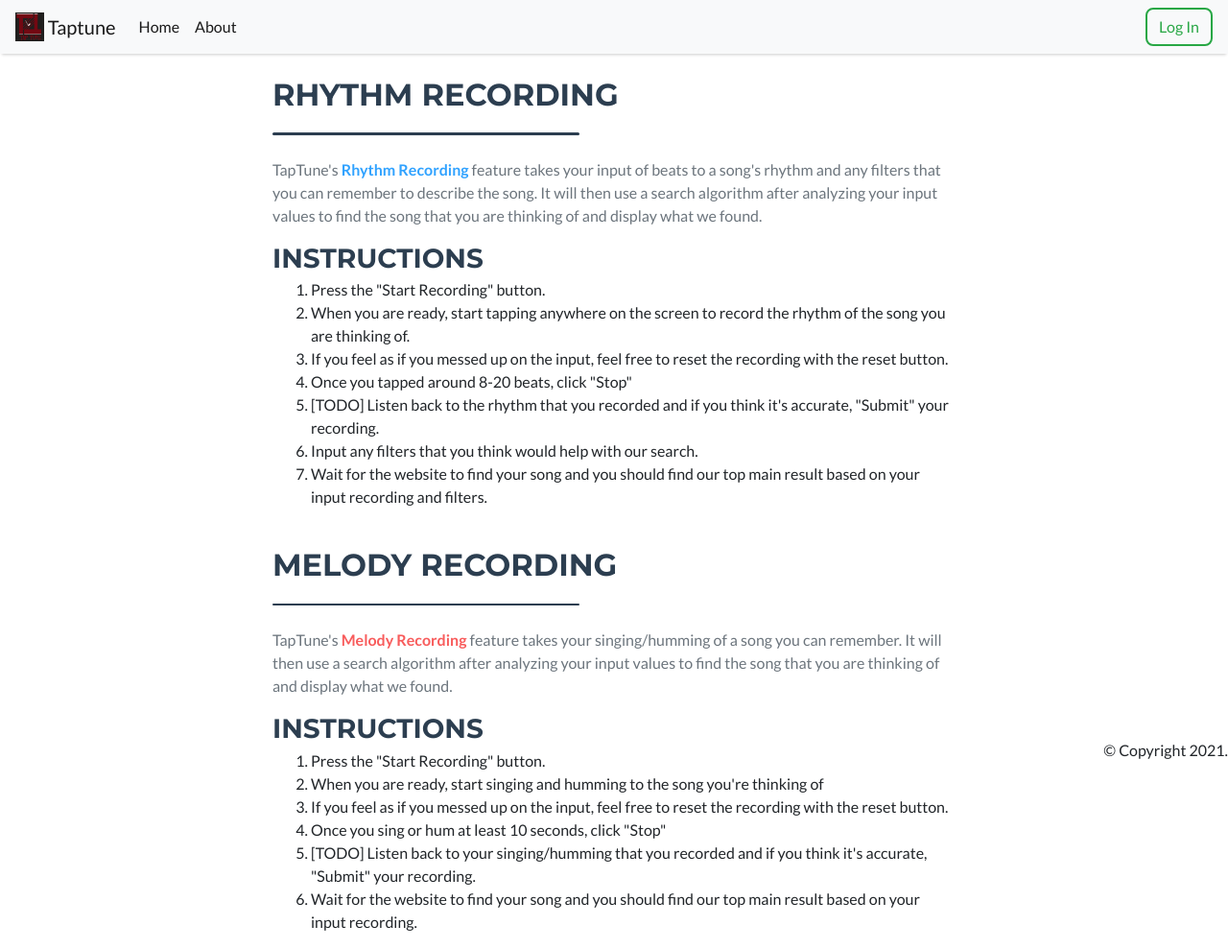
After one commit to Capstone-Projects-2021-Spring/project-tap-tune, a Flask app: page /about in a window 1280 px wide. The commit adds this page. Shown: the whole page at 96% size. Run offline with Flask 2, Linux system fonts and the light colour scheme; some libraries are stand-ins or nearby versions.

Commit message:
added basic about page, will update the design later

```diff
--- a/main.py
+++ b/main.py
@@ -53,6 +53,10 @@ def rhythm_page():
     user = User.current_user()
     return render_template('recordingRhythm.html', user=user)
 
+@app.route('/about', methods=['GET', 'POST'])
+def about_page():
+    user = User.current_user()
+    return render_template('about.html', user=user)
 
 @app.route('/recordingMelody', methods=['GET', 'POST'])
 def melody_page():
--- /dev/null
+++ b/templates/about.html
@@ -0,0 +1,57 @@
+{% extends "layout.html" %}
+{% block title %} - About{% endblock %}
+{% block content %}
+
+<div class="container">
+    <div class="row justify-content-center">
+        <div class="col-lg-8">
+            <!-- Portfolio Modal - Title-->
+            <h2 class="portfolio-modal-title text-secondary text-uppercase mb-0" id="portfolioModal1Label">Rhythm Recording</h2>
+            <!-- Icon Divider-->
+            <div class="divider-custom2">
+                <div class="divider-custom2-line"></div>
+            </div>
+            <!-- Portfolio Modal - Description-->
+            <p class="text-muted text-left"> TapTune's <a href="/recordingRhythm"><span style="color: #30a2ff; font-weight: bold;">Rhythm Recording </span></a>feature takes your input of beats to a song's rhythm and any filters that you can remember to describe the song.  It will then use a search algorithm after analyzing your input values to find the song that you are thinking of and display what we found.</p>
+            <!-- Portfolio Modal - Text-->
+            <h3 class="mb-1 text-secondary text-uppercase text-left">Instructions</h3>
+            <ol class="text-left" type="1">
+                <li>Press the "Start Recording" button.</li>
+                <li>When you are ready, start tapping anywhere on the screen to record the rhythm of the song you are thinking of.</li>
+                <li>If you feel as if you messed up on the input, feel free to reset the recording with the reset button.</li>
+                <li>Once you tapped around 8-20 beats, click "Stop" </li>
+                <li>[TODO] Listen back to the rhythm that you recorded and if you think it's accurate, "Submit" your recording.</li>
+                <li>Input any filters that you think would help with our search.</li>
+                <li>Wait for the website to find your song and you should find our top main result based on your input recording and filters.</li>
+            </ol>
+        </div>
+    </div>
+</div>
+
+
+<div class="container">
+    <div class="row justify-content-center">
+        <div class="col-lg-8">
+            <!-- Portfolio Modal - Title-->
+            <h2 class="portfolio-modal-title text-secondary text-uppercase mb-0" id="portfolioModal2Label">Melody Recording</h2>
+            <!-- Icon Divider-->
+            <div class="divider-custom2">
+                <div class="divider-custom2-line"></div>
+            </div>
+            <!-- Portfolio Modal - Description-->
+            <p class="text-muted text-left"> TapTune's <a href="/recordingMelody"><span style="color: #f85c5c; font-weight: bold;">Melody Recording </span></a>feature takes your singing/humming of a song you can remember.  It will then use a search algorithm after analyzing your input values to find the song that you are thinking of and display what we found.</p>
+            <!-- Portfolio Modal - Text-->
+            <h3 class="mb-1 text-secondary text-uppercase text-left">Instructions</h3>
+            <ol class="text-left" type="1">
+                <li>Press the "Start Recording" button.</li>
+                <li>When you are ready, start singing and humming to the song you're thinking of</li>
+                <li>If you feel as if you messed up on the input, feel free to reset the recording with the reset button.</li>
+                <li>Once you sing or hum at least 10 seconds, click "Stop" </li>
+                <li>[TODO] Listen back to your singing/humming that you recorded and if you think it's accurate, "Submit" your recording.</li>
+                <li>Wait for the website to find your song and you should find our top main result based on your input recording.</li>
+            </ol>
+        </div>
+    </div>
+</div>
+
+{% endblock %}
--- a/templates/layout.html
+++ b/templates/layout.html
@@ -56,6 +56,9 @@
           <li class="nav-item active">
             <a class="nav-link" href="{{ url_for('home_page') }}">Home <span class="sr-only">(current)</span></a>
           </li>
+          <li class="nav-item active">
+            <a class="nav-link" href="{{ url_for('about_page') }}">About <span class="sr-only">(current)</span></a>
+          </li>
 {#        if statement so profile will only show if user is logged in#}
             {% if user %}
           <li class="nav-item">
```
Also changed, not shown: templates/index.html (+7 -4 lines).
